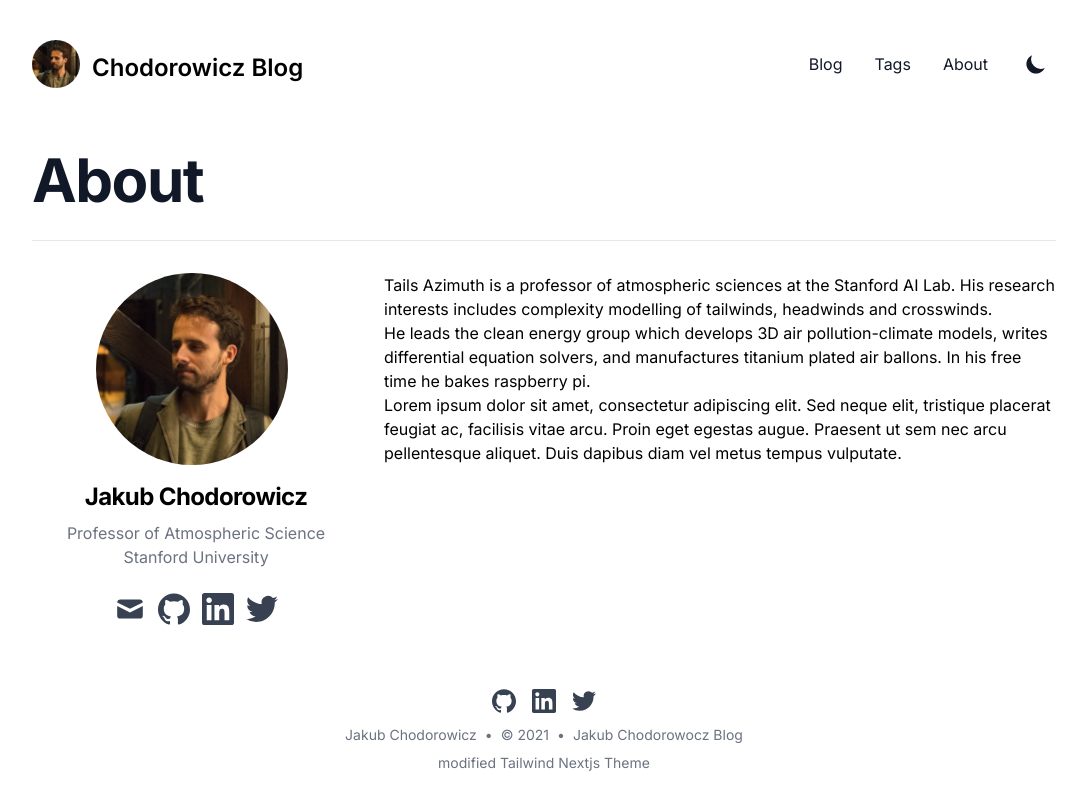
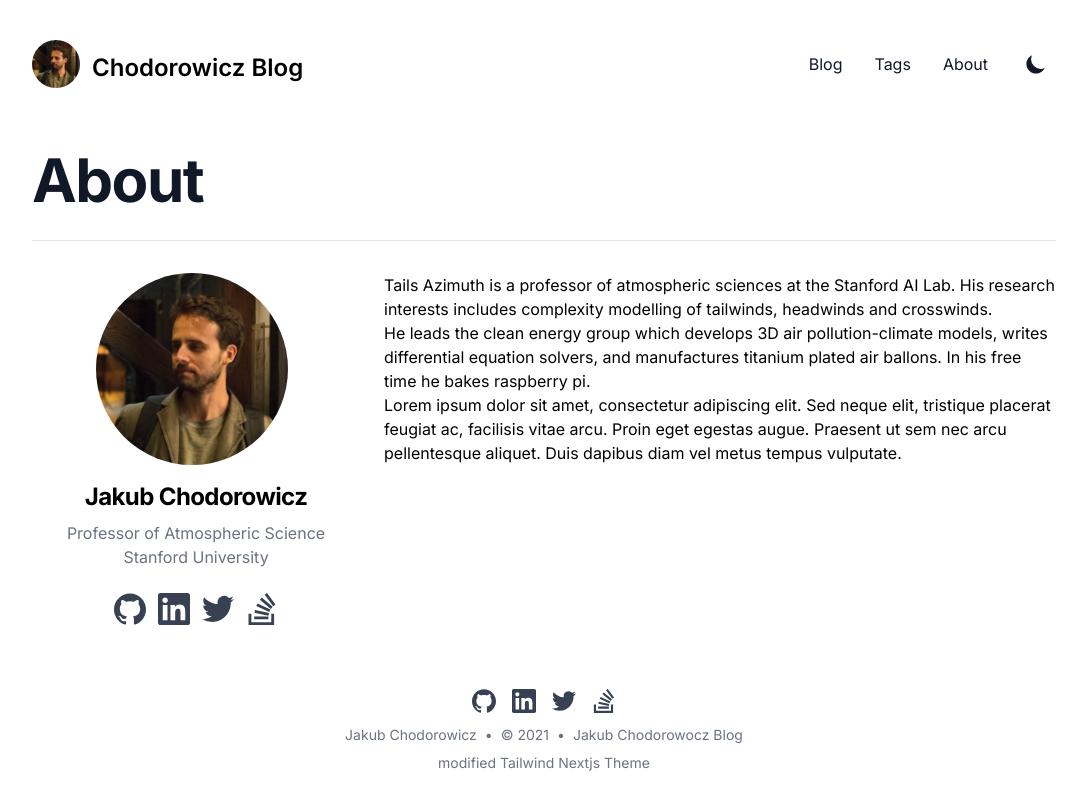
Before and after one commit to chodorowicz/home-blog, a Next.js app: page /about in a window 1280 px wide. Shown: the whole page, without its empty margins (96-1183 px from the left). Built offline with nearby package versions, Linux system fonts and the light colour scheme; what @tailwindcss/typography would draw is missing.

Commit message:
Add stackoverflow social icon

```diff
--- a/components/Footer.js
+++ b/components/Footer.js
@@ -13,6 +13,7 @@ export default function Footer() {
           {/* <SocialIcon kind="youtube" href={siteMetadata.youtube} size="6" /> */}
           <SocialIcon kind="linkedin" href={siteMetadata.linkedin} size="6" />
           <SocialIcon kind="twitter" href={siteMetadata.twitter} size="6" />
+          <SocialIcon kind="stackoverflow" href={siteMetadata.stackoverflow} size="6" />
         </div>
         <div className="flex mb-2 space-x-2 text-sm text-gray-500 dark:text-gray-400">
           <div>{siteMetadata.author}</div>
--- a/components/social-icons/index.js
+++ b/components/social-icons/index.js
@@ -4,6 +4,7 @@ import Facebook from './facebook.svg'
 import Youtube from './youtube.svg'
 import Linkedin from './linkedin.svg'
 import Twitter from './twitter.svg'
+import StackOverflow from './stackoverflow.svg'
 
 // Icons taken from: https://simpleicons.org/
 
@@ -14,6 +15,7 @@ const components = {
   youtube: Youtube,
   linkedin: Linkedin,
   twitter: Twitter,
+  stackoverflow: StackOverflow,
 }
 
 const SocialIcon = ({ kind, href, size = 8 }) => {
--- a/data/siteMetadata.json
+++ b/data/siteMetadata.json
@@ -11,5 +11,6 @@
   "github": "https://github.com/chodorowicz",
   "twitter": "https://twitter.com/chodorowicz",
   "linkedin": "https://www.linkedin.com/in/jakubchodorowicz/",
+  "stackoverflow": "https://stackoverflow.com/users/229695/chodorowicz",
   "locale": "en-US"
 }
--- a/pages/about.js
+++ b/pages/about.js
@@ -25,12 +25,10 @@ export default function About() {
             <div className="text-gray-500 dark:text-gray-400">Professor of Atmospheric Science</div>
             <div className="text-gray-500 dark:text-gray-400">Stanford University</div>
             <div className="flex pt-6 space-x-3">
-              <SocialIcon kind="mail" href={`mailto:${siteMetadata.email}`} />
               <SocialIcon kind="github" href={siteMetadata.github} />
-              <SocialIcon kind="facebook" href={siteMetadata.facebook} />
-              <SocialIcon kind="youtube" href={siteMetadata.youtube} />
               <SocialIcon kind="linkedin" href={siteMetadata.linkedin} />
               <SocialIcon kind="twitter" href={siteMetadata.twitter} />
+              <SocialIcon kind="stackoverflow" href={siteMetadata.stackoverflow} />
             </div>
           </div>
           <div className="pt-8 pb-8 prose dark:prose-dark max-w-none xl:col-span-2">
```
Also changed, not shown: components/social-icons/stackoverflow.svg (added).
